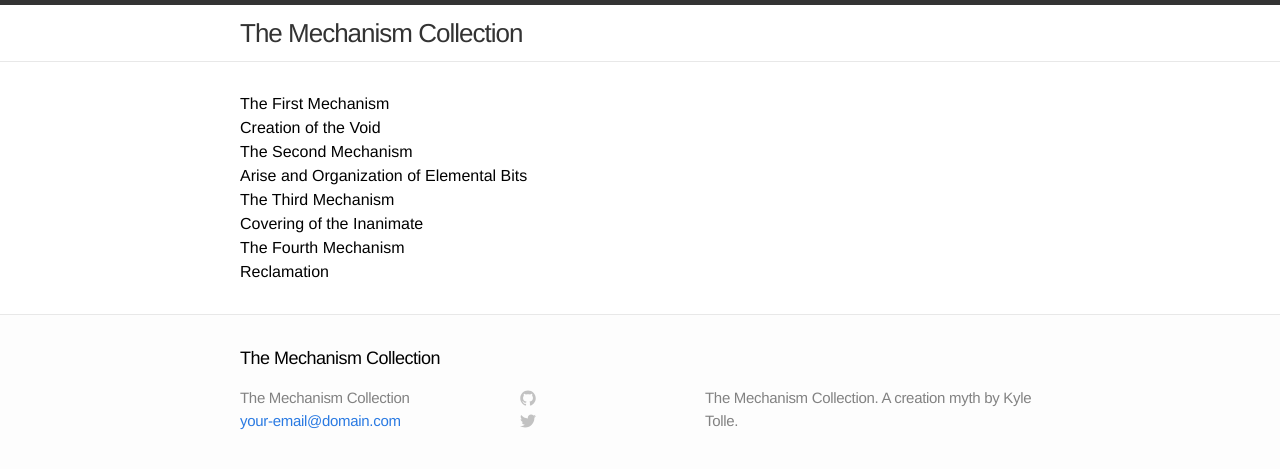
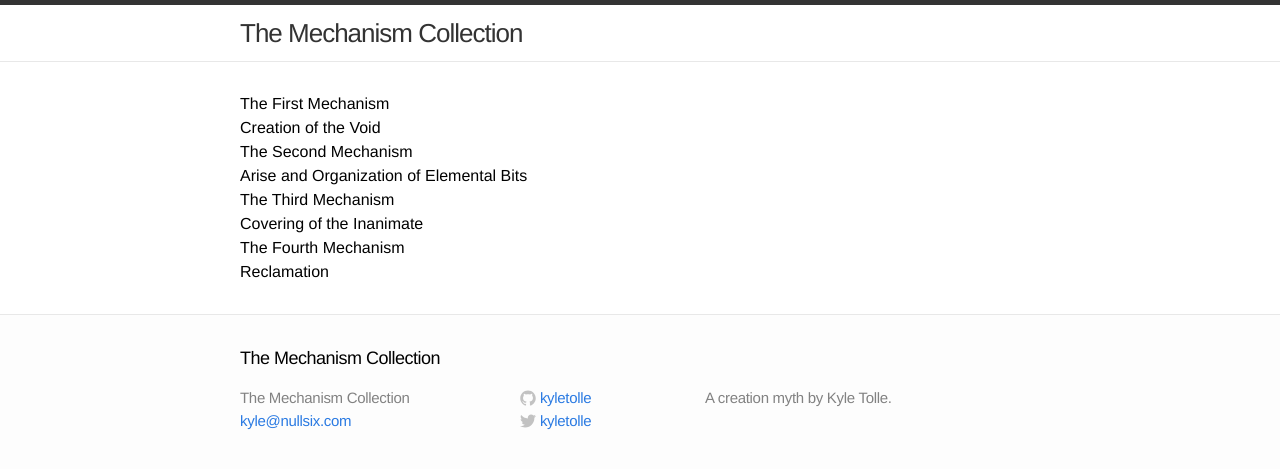
Before and after one commit to kyletolle/the-mechanism-collection, a Jekyll site: the page built from index.md, in a window 1280 px wide. Shown: the top 469 px of the page. Built offline with Jekyll 4.4.1, drawn with Linux system fonts in a browser that asks for light colours.

Commit message:
More tweaks to jekyll config

```diff
--- a/_config.yml
+++ b/_config.yml
@@ -1,9 +1,10 @@
 # Site settings
 title: The Mechanism Collection
-email: your-email@domain.com
-description: "The Mechanism Collection. A creation myth by Kyle Tolle."
+email: kyle@nullsix.com
+description: "A creation myth by Kyle Tolle."
 baseurl: ""
 url: "http://themechanismcollection.com"
+username: kyletolle
 
 # Build settings
 markdown: kramdown
```
